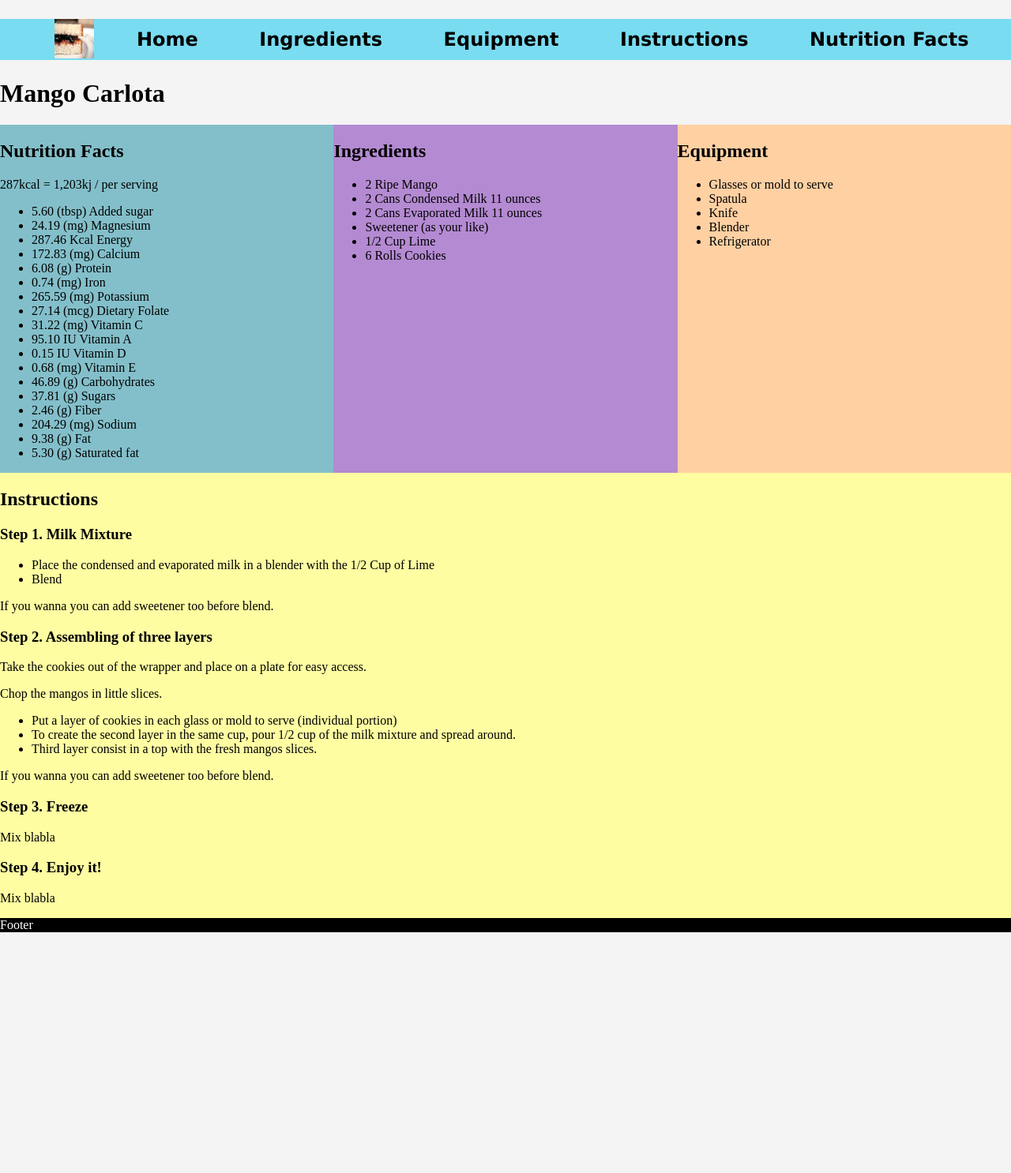
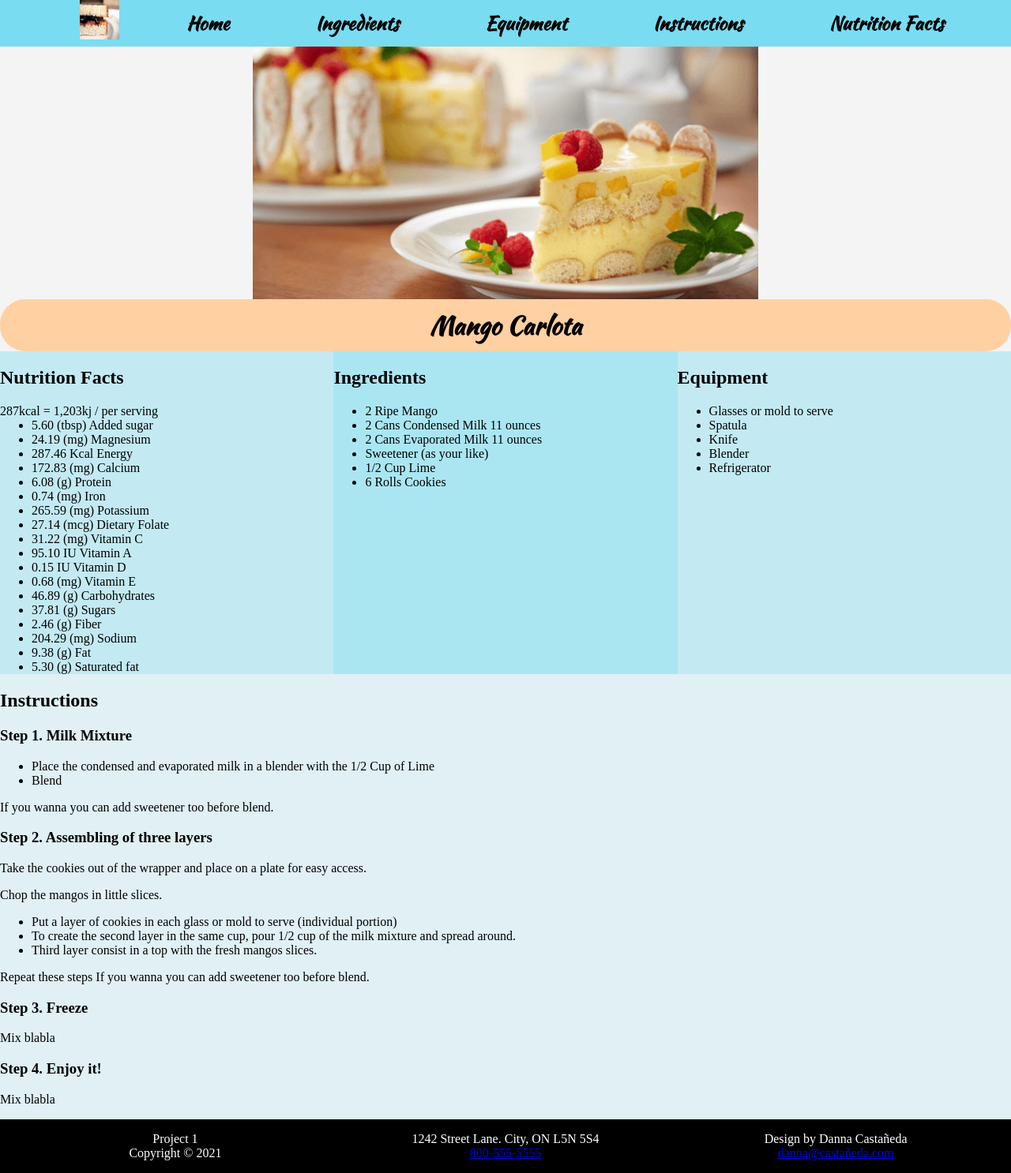
Before and after one commit to jhonalex06/The-Perfect-Sandwich, a plain HTML site: page index.html in a window 1280 px wide. Shown: the whole page at 79% size. Before the commit the page ends 1181 px from the top, so only its background shows below. Drawn offline with Linux system fonts and the light colour scheme.

Commit message:
Style: Colors and font

```diff
--- a/css/main.css
+++ b/css/main.css
@@ -1,5 +1,10 @@
 *{
     box-sizing: border-box;
+}
+
+@font-face {
+    font-family: kaushan;
+    src: url(KaushanScript-Regular.otf);
 }
 
 html, body{
@@ -12,8 +17,10 @@ html, body{
 nav{
     text-align: center;
     background-color: #79DCF1;
-    font-family: "MS Sans Serif", Geneva, sans-serif;
+    font-family: kaushan;
     font-weight: bold;
+    margin: 0;
+    padding: 0;
 }
 
 nav ul{
@@ -26,6 +33,37 @@ nav ul{
 
 nav li{
     padding: 0.5em 1em 0.5em 1em;
+}
+
+ul{
+    margin: 0;
+}
+
+header{
+    text-align: center;
+    justify-content: center;
+    margin: 0;
+    padding: 0;
+}
+
+figure{
+    margin: 0;
+}
+
+h1{
+    background-color: #FFD0A2;
+    font-family: kaushan;
+    margin: 0;
+    padding: 0.3em;
+    border-radius: 1em;
+
+}
+
+.center{
+    display: block;
+    margin-left: auto;
+    margin-right: auto;
+    width: 50%;
 }
 
 .container {
@@ -45,21 +83,33 @@ nav li{
 }
 
 #facts{
-    background-color: #83BFCA;
+    background-color: #C3EAF3;
 }
 
 #ingredients{
-    background-color: #B48AD2;
+    background-color:#AAE6F2;
 }
 
 #instructions{
-    background-color: #FFFDA2;
+    background-color: #E0F0F4;
 }
 
 #equipment{
-    background-color: #FFD0A2;
+    background-color: #C3EAF3;
 }
+
 footer{
     background-color: black;
     color: white;
+    text-align: center;
+    justify-content: center;
+    padding: 1em;
 }
+
+#footer-logo, #footer-design{
+    width: 33%;
+}
+
+#footer-contact{
+    width: 34%;
+}
--- a/index.html
+++ b/index.html
@@ -17,9 +17,15 @@
             <li>Nutrition Facts</li>
         </ul>
     </nav>
-    <h1>Mango Carlota</h1>
+
+    <header>
+        <figure>
+            <img class="center" src="images/MangoCarlota.png" alt="Recipe" title="Mango Carlota">
+        </figure>
+        <h1>Mango Carlota</h1>
+    </header>
+
     <main class="container">
-
         <div id="facts">
             <h2>Nutrition Facts</h2>
 
@@ -91,7 +97,7 @@
                     <li>To create the second layer in the same cup, pour 1&#47;2 cup of the milk mixture and spread around.</li>
                     <li>Third layer consist in a top with the fresh mangos slices.</li>
                 </ul>
-                <p>If you wanna you can add sweetener too before blend.</p>
+                <p>Repeat these steps If you wanna you can add sweetener too before blend.</p>
             </section>
 
             <section>
@@ -105,6 +111,22 @@
             </section>
         </div>
     </main>
-    <footer>Footer</footer>
+    <footer class="container">
+        <div id="footer-logo">
+            Project 1<br>
+            Copyright &copy; 2021<br>
+        </div>
+
+        <div id="footer-contact">
+            1242 Street Lane. City, ON L5N 5S4<br>
+            <a href="tel: 800-555-5555">800-555-5555</a>
+        </div>
+
+        <div id="footer-design">
+
+            Design by Danna Castañeda<br>
+            <a href="mailto:dcastanedafranc1293@conestogac.on.ca">danna@castañeda.com</a>
+        </div>
+    </footer>
 </body>
 </html>
```
Also changed, not shown: css/KaushanScript-Regular.otf (added), css/SIL Open Font License.txt (added), images/MangoCarlota.png (added).
